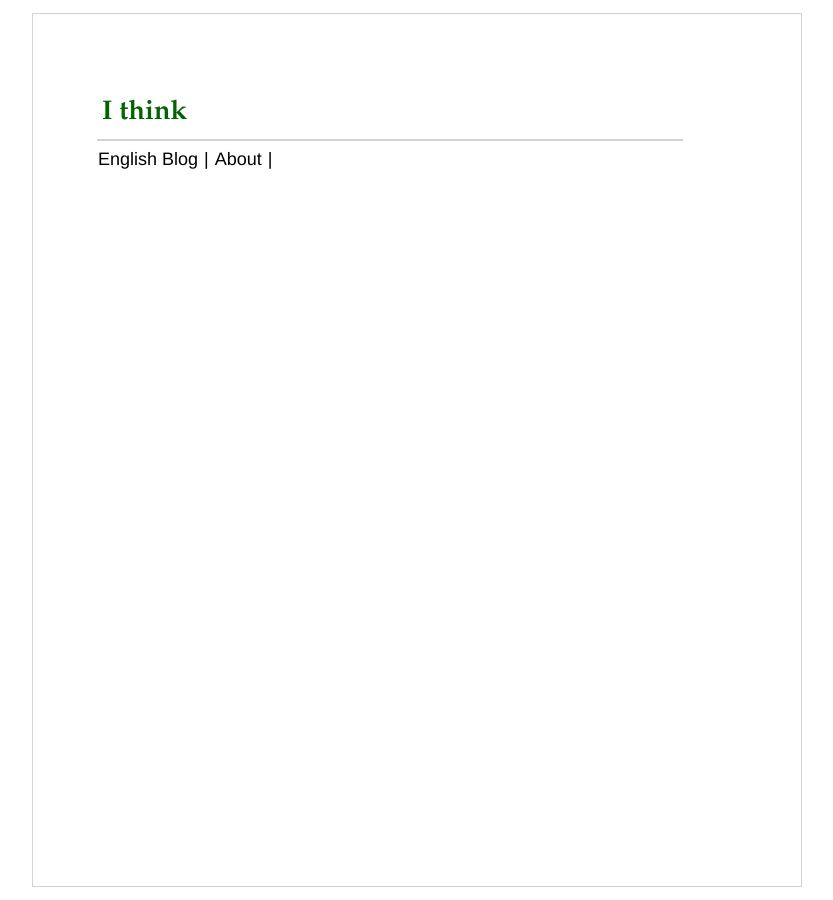
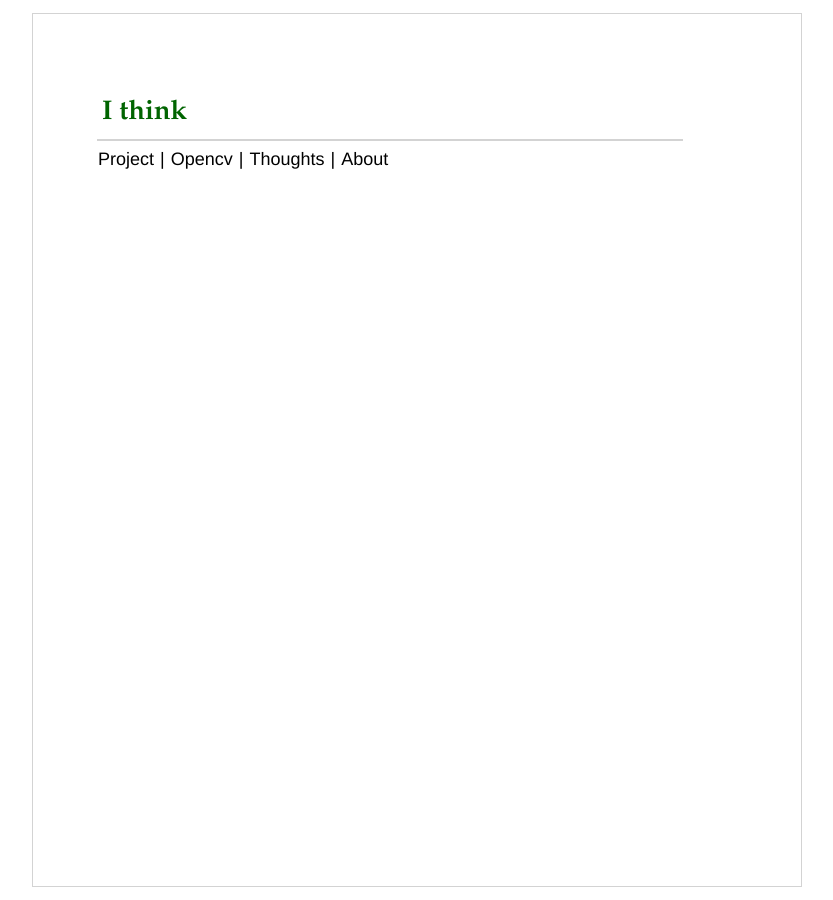
Before and after one commit to will2017/blog, a Jekyll site: the page built from index.html, in a window 1280 px wide. Shown: the whole page, without its empty margins (224-1057 px from the left). Built offline with Jekyll 4.4.1, drawn with Linux system fonts in a browser that asks for light colours; Markdown is read by kramdown in place of the engine named in the settings.

Commit message:
Update index.html

```diff
--- a/index.html
+++ b/index.html
@@ -3,11 +3,14 @@ layout: default
 title: I think
 ---
 
-
-<a href="">English Blog</a>
+<a href="">Project</a>
+|
+<a href="">Opencv</a>
+|
+<a href="">Thoughts</a>
 |
 <a href='/about.html'>About</a>
-|
+
 
 
 
```
